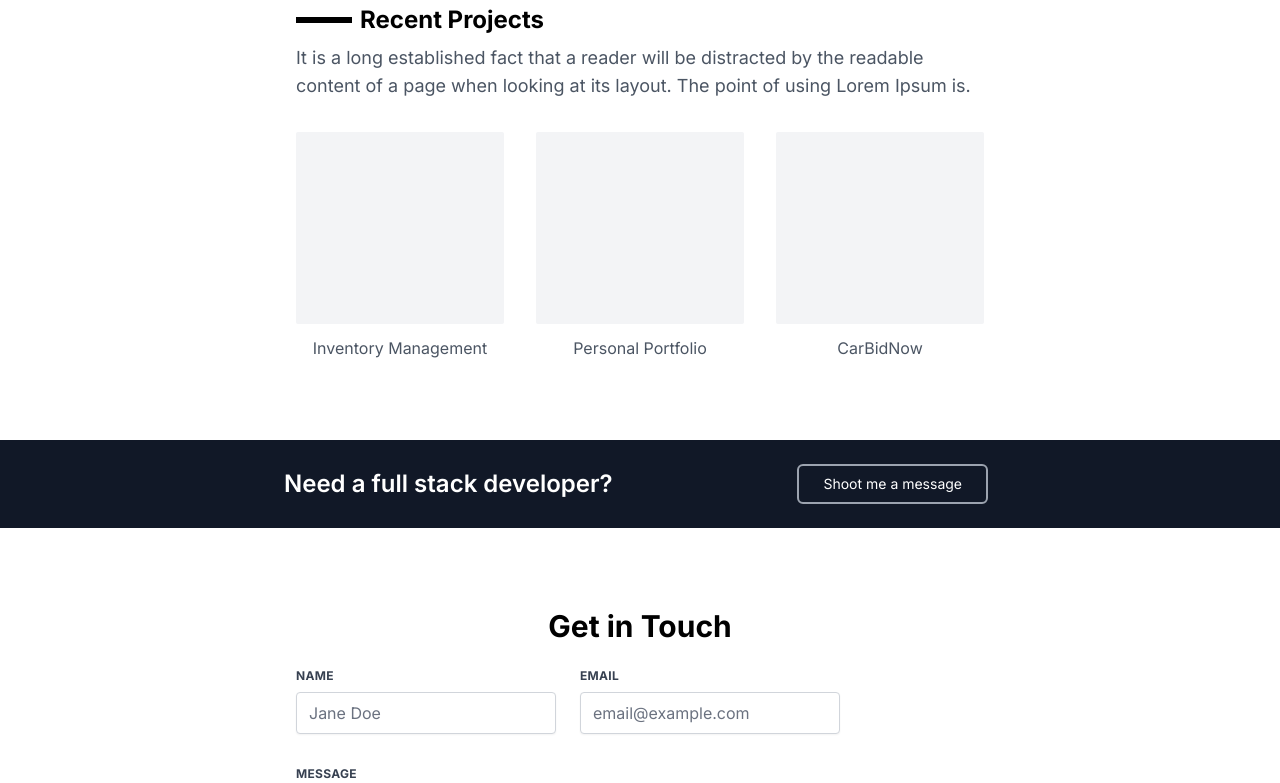
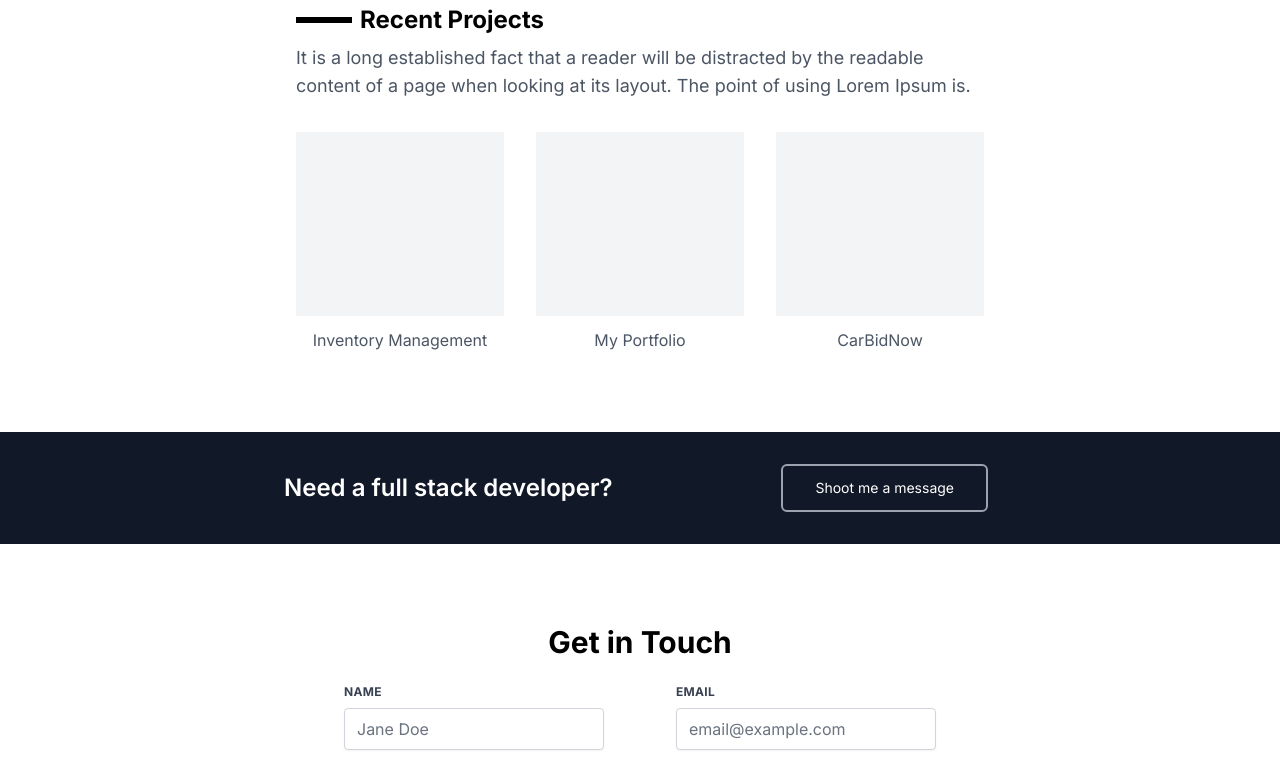
Before and after one commit to noor-codes/noorullah.dev, a Next.js app: page / in a window 1280 px wide. Shown: the part 1320-2103 px from the top of the page. Built offline with nearby package versions, Linux system fonts and the light colour scheme; what @tailwindcss/typography would draw is missing.

Commit message:
small tweaks

```diff
--- a/components/Landing.jsx
+++ b/components/Landing.jsx
@@ -125,42 +125,40 @@ const Landing = () => {
         </div>
         <div className="flex flex-wrap gap-8 text-center mt-8 pb-20">
           <div className="flex-1">
-            <div className="bg-gray-100 px-20 text-2xl py-20  text-gray-600 rounded-sm ">
-              &nbsp;
-            </div>
+            <div className="bg-gray-100 px-20 py-20  text-gray-600 rounded-sm ">&nbsp;</div>
             <p className="mt-3 text-gray-600">Inventory Management</p>
           </div>
 
           <div className="flex-1">
-            <div className="bg-gray-100 px-20 text-2xl py-20 text-gray-600 rounded-sm ">&nbsp;</div>
-            <p className="mt-3 text-gray-600">Personal Portfolio</p>
+            <div className="bg-gray-100 px-20 py-20 text-gray-600 rounded-sm ">&nbsp;</div>
+            <p className="mt-3 text-gray-600">My Portfolio</p>
           </div>
 
           <div className="flex-1">
-            <div className="bg-gray-100 px-20 text-2xl py-20 text-gray-600 rounded-sm ">&nbsp;</div>
+            <div className="bg-gray-100 px-20 py-20 text-gray-600 rounded-sm ">&nbsp;</div>
             <p className="mt-3 text-gray-600">CarBidNow</p>
           </div>
         </div>
       </div>
 
-      <div className="bg-gray-900 text-white py-3 pl-6 font-semibold xs:text-lg sm:text-xl sm:py-4 lg:text-2xl lg:py-6">
+      <div className="bg-gray-900 text-white py-3 pl-6 font-semibold xs:text-lg sm:text-xl sm:py-4 lg:text-2xl lg:py-6 xl:py-8">
         <div className="flex items-center justify-between container min-w-xs mx-auto sm:px-4 md:max-w-2xl xl:max-w-3xl">
           Need a full stack developer?
           <button
             type="button"
-            className="sm:flex hidden items-center text-sm px-6 mr-8 border-2 select-none border-gray-400 hover:border-gray-900 text-white hover:bg-gray-100 hover:text-gray-900 cursor-pointer rounded-md py-2 transition duration-500 ease-out focus:outline-none focus:ring-2 focus:ring-offset-2 focus:ring-white focus:ring-opacity-50 focus:ring-offset-gray-900 transform active:scale-95"
+            className="sm:flex hidden items-center text-sm px-6 xl:py-3 xl:px-8 mr-8 border-2 select-none border-gray-400 hover:border-gray-900 text-white hover:bg-gray-100 hover:text-gray-900 cursor-pointer rounded-md py-2 transition duration-500 ease-out focus:outline-none focus:ring-2 focus:ring-offset-2 focus:ring-white focus:ring-opacity-50 focus:ring-offset-gray-900 transform active:scale-95"
           >
             Shoot me a message
           </button>
         </div>
       </div>
 
-      <div className="container min-w-xs mx-auto px-6 xs:px-10 sm:max-w-lg md:max-w-2xl xl:max-w-3xl">
+      <div className="container min-w-xs mx-auto px-6 xs:px-10 sm:max-w-lg md:max-w-2xl">
         <fieldset>
           <form className="mt-20">
             <h2 className="text-2xl text-center font-bold xs:text-3xl lg:mb-2">Get in Touch</h2>
             <div className="pt-4 pb-8 mb-4 flex flex-col my-2">
-              <div className="-mx-3 md:flex mb-6">
+              <div className="-mx-3 md:flex md:justify-between mb-6">
                 <div className="px-3 mb-6 md:mb-0">
                   <label
                     className="block uppercase tracking-wide text-gray-700 text-xs font-bold mb-2"
```
